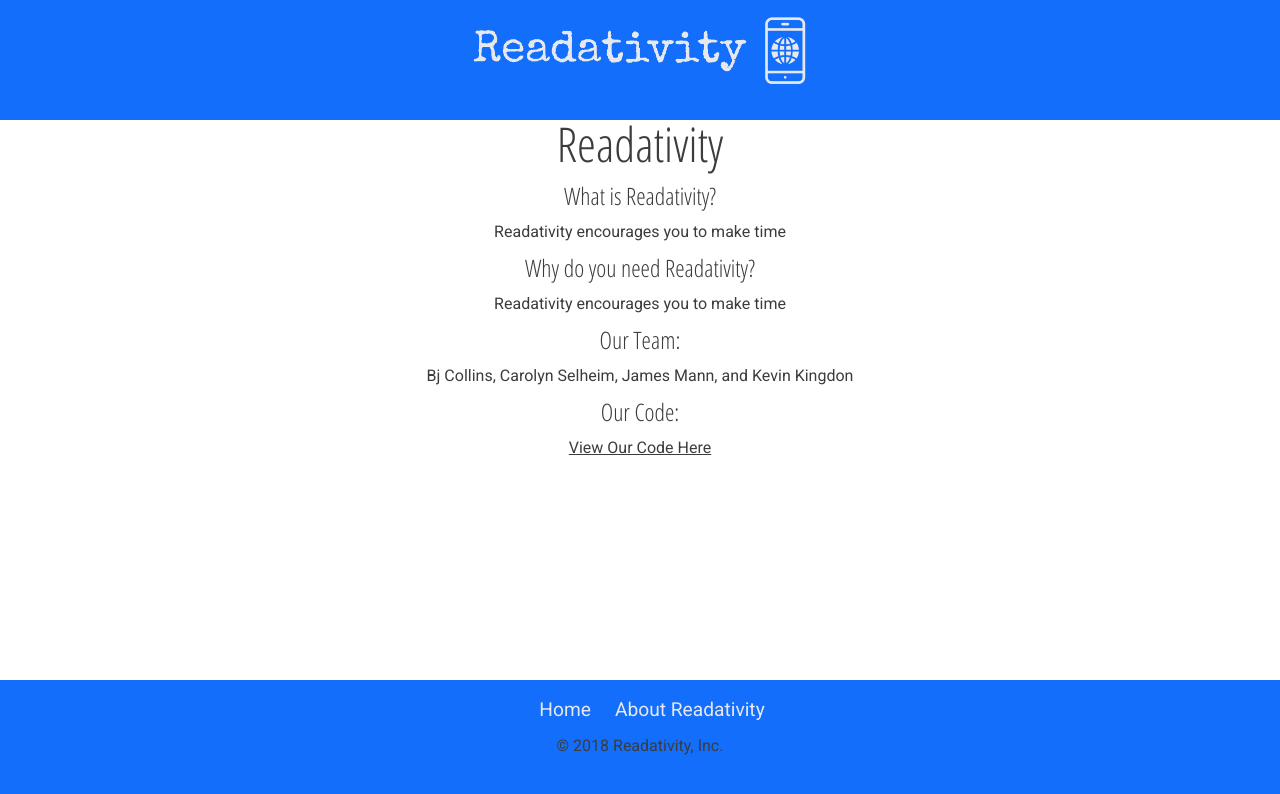
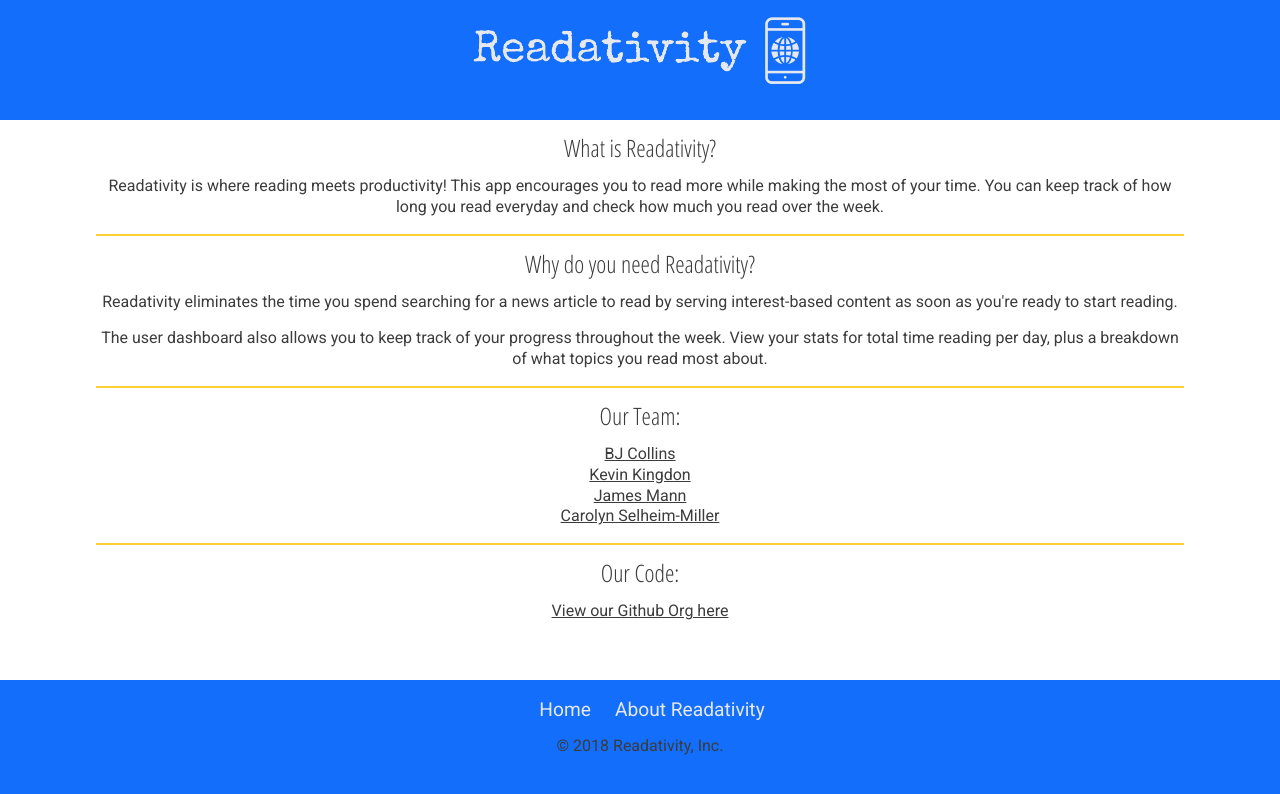
Before and after one commit to Readativity/Frontend, a React (Create React App) app: page /about in a window 1280 px wide. Shown: the top 794 px of the page. Built offline with nearby package versions, Linux system fonts and the light colour scheme; no server answers.

Commit message:
updated about page

```diff
--- a/src/about/index.js
+++ b/src/about/index.js
@@ -3,21 +3,60 @@ import styled from "styled-components";
 import { Link } from "react-router-dom";
 
 const About = props => {
-
-
   return (
     <div>
       <div className="main">
-        <Title> Readativity </Title>
         <InfoContainer>
           <Subtitle> What is Readativity?</Subtitle>
-          <Information>Readativity encourages you to make time </Information>
+          <Information>
+            Readativity is where reading meets productivity! This app encourages you to read more
+            while making the most of your time. You can keep track of how long you read everyday and
+            check how much you read over the week.
+          </Information>
+          <Break />
           <Subtitle> Why do you need Readativity?</Subtitle>
-          <Information>Readativity encourages you to make time </Information>
+          <Information>
+            Readativity eliminates the time you spend searching for a news article to read by
+            serving interest-based content as soon as you&#39;re ready to start reading.
+          </Information>
+          <Information>
+            The user dashboard also allows you to keep track of your progress throughout the week.
+            View your stats for total time reading per day, plus a breakdown of what topics you read
+            most about.
+          </Information>
+          <Break />
           <Subtitle> Our Team:</Subtitle>
-          <Information>Bj Collins, Carolyn Selheim, James Mann, and Kevin Kingdon</Information>
+          <Information>
+            <ul>
+              <li>
+                <a href="https://www.linkedin.com/in/bjcollinswebdev/" target="_blank">
+                  BJ Collins
+                </a>
+              </li>
+              <li>
+                <a href="https://www.linkedin.com/in/kevin-kingdon/" target="_blank">
+                  Kevin Kingdon
+                </a>
+              </li>
+              <li>
+                <a href="https://www.linkedin.com/in/mrsaxmannjr/" target="_blank">
+                  James Mann
+                </a>
+              </li>
+              <li>
+                <a href="https://www.linkedin.com/in/carolynselheimmiller/" target="_blank">
+                  Carolyn Selheim-Miller
+                </a>
+              </li>
+            </ul>
+          </Information>
+          <Break />
           <Subtitle> Our Code:</Subtitle>
-          <Information><a href="https://github.com/Readativity/Frontend" target="_blank">View Our Code Here</a></Information>
+          <Information>
+            <a href="https://github.com/Readativity" target="_blank">
+              View our Github Org here
+            </a>
+          </Information>
         </InfoContainer>
       </div>
     </div>
@@ -33,9 +72,6 @@ const AboutDiv = styled.div`
   align-items: center;
 `;
 
-const Title = styled.h1`
-  font-size: 3rem;
-`;
 const InfoContainer = styled.div`
   display: flex;
   flex-direction: column;
@@ -47,8 +83,16 @@ const Subtitle = styled.h2`
   margin-top: 1rem;
 `;
 const Information = styled.p`
+  font-size: 1rem;
+  line-height: 1.3em;
   margin-top: 1rem;
-  font-size: 1rem;
-  width: 50%;
   text-align: center;
+  width: 85%;
 `;
+
+const Break = styled.div`
+  background-color: var(--yellow);
+  height: 2px;
+  margin-top: 1rem;
+  width: 85%;
+`;
```
